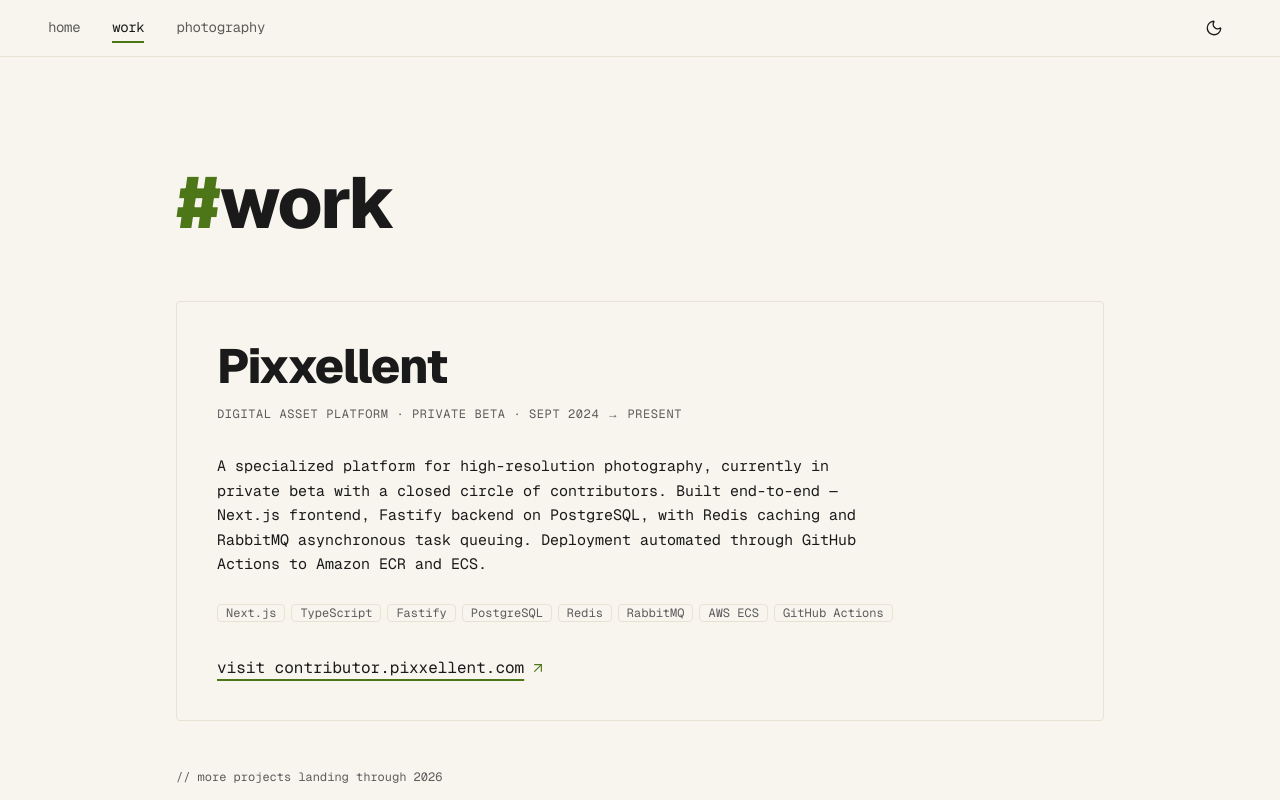
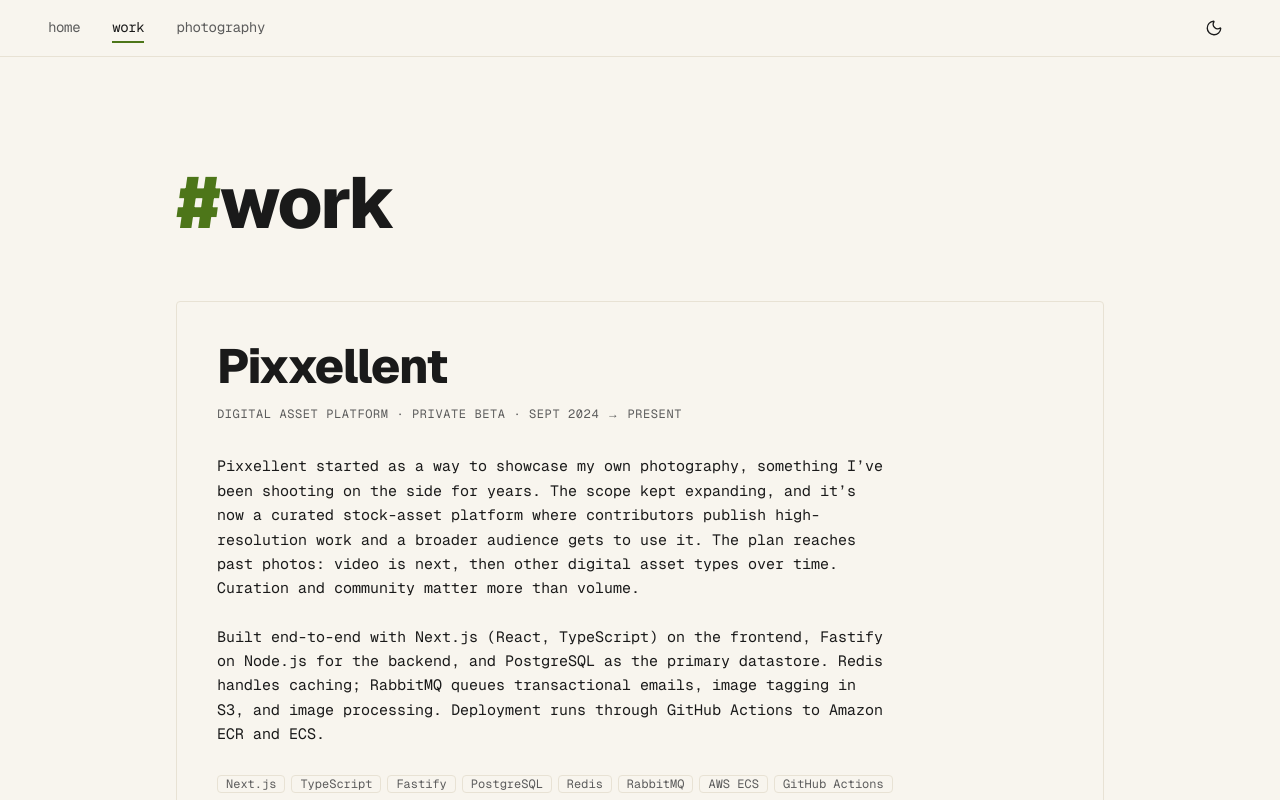
Before and after one commit to Arshanwer/portfolio, a Next.js app: page /work in a window 1280 px wide. Shown: the top 800 px of the page. Built offline with nearby package versions, Linux system fonts and the light colour scheme.

Commit message:
feat: expand /work pixxellent card — problem framing + concrete queue contents

```diff
--- a/src/app/work/page.tsx
+++ b/src/app/work/page.tsx
@@ -46,14 +46,26 @@
 							2024 &rarr; present
 						</p>
 
-						<p className="mt-8 max-w-2xl text-base leading-relaxed text-foreground sm:text-[15px]">
-							A specialized platform for high-resolution photography,
-							currently in private beta with a closed circle of
-							contributors. Built end-to-end &mdash; Next.js frontend,
-							Fastify backend on PostgreSQL, with Redis caching and
-							RabbitMQ asynchronous task queuing. Deployment automated
-							through GitHub Actions to Amazon ECR and ECS.
-						</p>
+						<div className="mt-8 max-w-2xl space-y-6 text-base leading-relaxed text-foreground sm:text-[15px]">
+							<p>
+								Pixxellent started as a way to showcase my own
+								photography, something I&rsquo;ve been shooting on the
+								side for years. The scope kept expanding, and it&rsquo;s
+								now a curated stock-asset platform where contributors
+								publish high-resolution work and a broader audience gets
+								to use it. The plan reaches past photos: video is next,
+								then other digital asset types over time. Curation and
+								community matter more than volume.
+							</p>
+							<p>
+								Built end-to-end with Next.js (React, TypeScript) on the
+								frontend, Fastify on Node.js for the backend, and
+								PostgreSQL as the primary datastore. Redis handles
+								caching; RabbitMQ queues transactional emails, image
+								tagging in S3, and image processing. Deployment runs
+								through GitHub Actions to Amazon ECR and ECS.
+							</p>
+						</div>
 
 						<ul className="mt-6 flex flex-wrap gap-1.5">
 							{PIXXELLENT_STACK.map((t) => (
```
